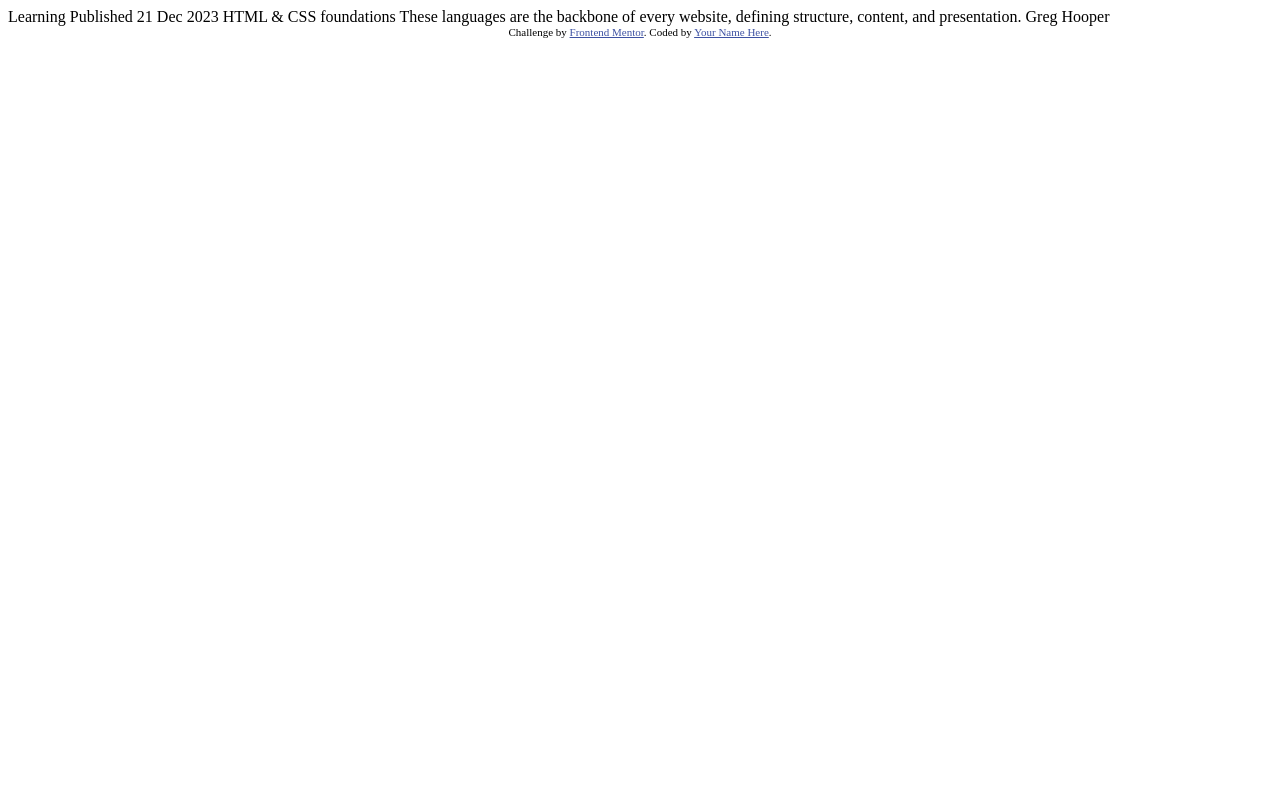
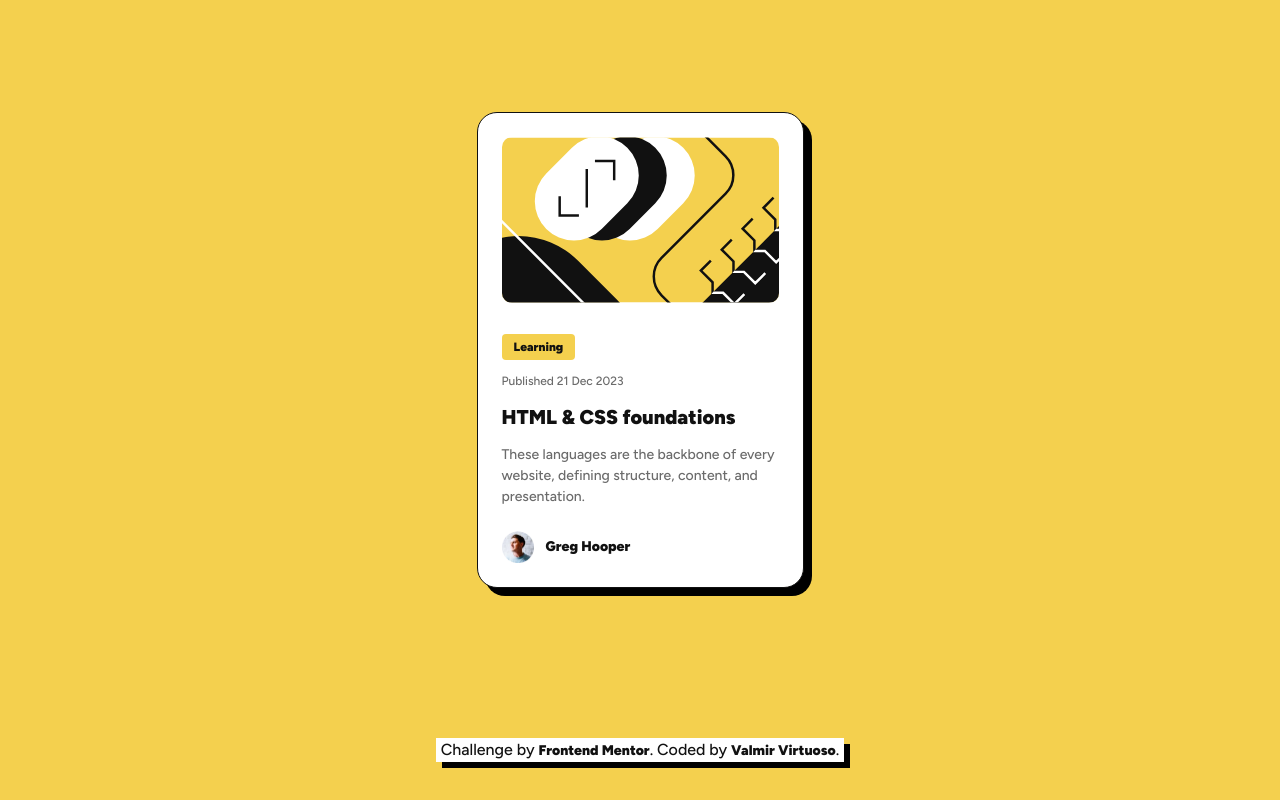
Before and after one commit to valmirvirtuoso/blog-preview-card-main, a plain HTML site: page index.html in a window 1280 px wide. Drawn offline with Linux system fonts and the light colour scheme.

Commit message:
Adiciona estrutura e estilização do projeto

```diff
--- a/index.html
+++ b/index.html
@@ -1,34 +1,52 @@
 <!DOCTYPE html>
-<html lang="en">
+<html lang="pt-BR">
   <head>
-  <meta charset="UTF-8">
-  <meta name="viewport" content="width=device-width, initial-scale=1.0"> <!-- displays site properly based on user's device -->
+    <link rel="preconnect" href="https://fonts.googleapis.com" />
+    <link rel="preconnect" href="https://fonts.gstatic.com" crossorigin />
 
-  <link rel="icon" type="image/png" sizes="32x32" href="./assets/images/favicon-32x32.png">
+    <meta charset="UTF-8" />
+    <meta name="viewport" content="width=device-width, initial-scale=1.0" />
+    <link
+      rel="icon"
+      type="image/png"
+      sizes="32x32"
+      href="./assets/images/favicon-32x32.png"
+    />
 
     <title>Frontend Mentor | Blog preview card</title>
-
-  <!-- Feel free to remove these styles or customise in your own stylesheet 👍 -->
-  <style>
-    .attribution { font-size: 11px; text-align: center; }
-    .attribution a { color: hsl(228, 45%, 44%); }
-  </style>
+    <link
+      href="https://fonts.googleapis.com/css2?family=Figtree:ital,wght@0,300..900;1,300..900&display=swap"
+      rel="stylesheet"
+    />
+    <link rel="stylesheet" href="styles/index.css" />
   </head>
   <body>
+    <div id="page">
+      <div class="card">
+        <img src="assets/images/illustration-article.svg" alt="" />
 
-  Learning
+        <div class="content">
+          <span class="tag">Learning</span>
+          <p class="plubished">Published 21 Dec 2023</p>
+          <h1>HTML & CSS foundations</h1>
+          <p class="description">
+            These languages are the backbone of every website, defining
+            structure, content, and presentation.
+          </p>
+        </div>
 
-  Published 21 Dec 2023
+        <footer>
+          <img src="assets/images/image-avatar.webp" alt="avatar-image" />
+          <span>Greg Hooper</span>
+        </footer>
+      </div>
 
-  HTML & CSS foundations
-
-  These languages are the backbone of every website, defining structure, content, and presentation.
-
-  Greg Hooper
-
-  <div class="attribution">
-    Challenge by <a href="https://www.frontendmentor.io?ref=challenge" target="_blank">Frontend Mentor</a>.
-    Coded by <a href="#">Your Name Here</a>.
+      <footer class="attribution">
+        Challenge by
+        <a href="https://www.frontendmentor.io?ref=challenge" target="_blank"
+          >Frontend Mentor</a
+        >. Coded by <a href="#">Valmir Virtuoso</a>.
+      </footer>
     </div>
   </body>
 </html>
--- /dev/null
+++ b/styles/index.css
@@ -0,0 +1,125 @@
+* {
+  margin: 0;
+  padding: 0;
+  box-sizing: border-box;
+  font: inherit;
+}
+
+:root {
+  --yellow: #f4d04e;
+  --gray-950: #111111;
+  --gray-500: #6b6b6b;
+  --white: #ffffff;
+
+  --ff-base: "Figtree", serif;
+  --text-preset-1: 950 1.5rem/1.5 var(--ff-base);
+  --text-preset-2: 500 1rem/1.5 var(--ff-base);
+  --text-preset-3: 500 0.875rem/1.5 var(--ff-base);
+  --text-preset-3-bold: 950 0.875rem/1.5 var(--ff-base);
+}
+
+html {
+  font: var(--text-preset-2);
+  color: var(--gray-950);
+}
+
+a {
+  text-decoration: none;
+  color: inherit;
+}
+
+img {
+  max-width: 100%;
+  display: inline-block;
+}
+
+#page {
+  height: 100vh;
+  display: grid;
+  grid-template-rows: 1fr 100px;
+  align-items: center;
+  justify-content: center;
+  background-color: var(--yellow);
+}
+
+.card {
+  margin-inline: auto;
+  background-color: var(--white);
+  max-width: 20.4375rem;
+  border-radius: 1.25rem;
+  border: 1px solid var(--gray-950);
+  padding: 1.5rem;
+  box-shadow: 8px 8px 0px #000000;
+
+  & > img {
+    border-radius: 0.625rem;
+    margin-bottom: 1.5rem;
+  }
+
+  & .content {
+    margin-bottom: 1.5rem;
+
+    /* Toda vez que um elemento tiver outro elemento antes dele */
+    & * + * {
+      margin-top: 0.75rem;
+    }
+
+    & span.tag {
+      display: block;
+      width: 73px;
+      height: 26px;
+      padding: 0.25rem 0.75rem;
+      background-color: var(--yellow);
+      font: 950 0.75rem/1.5 var(--ff-base);
+      border-radius: 0.25rem;
+    }
+
+    & p.plubished {
+      font: 500 0.75rem/1.5 var(--ff-base);
+    }
+
+    & h1 {
+      font: 950 1.25rem/1.5 var(--ff-base);
+
+      &:hover {
+        color: var(--yellow);
+        cursor: pointer;
+      }
+    }
+
+    & p {
+      font: var(--text-preset-3);
+      color: var(--gray-500);
+    }
+  }
+
+  footer {
+    display: flex;
+    align-items: center;
+    gap: 0.75rem;
+
+    & img {
+      width: 32px;
+      height: 32px;
+    }
+
+    & span {
+      font: var(--text-preset-3-bold);
+    }
+  }
+}
+
+footer.attribution {
+  padding-inline: 5px;
+  background-color: var(--white);
+  box-shadow: 6px 6px 0px #000000;
+
+  & a {
+    font: var(--text-preset-3-bold);
+
+    &:hover {
+      text-decoration: underline;
+      color: var(--yellow);
+    }
+  }
+}
```
Also changed, not shown: assets/fonts/Figtree-Italic-VariableFont_wght.ttf (deleted), assets/fonts/Figtree-VariableFont_wght.ttf (deleted), assets/fonts/OFL.txt (deleted), assets/fonts/README.txt (deleted), assets/fonts/static/Figtree-ExtraBold.ttf (deleted), assets/fonts/static/Figtree-SemiBold.ttf (deleted), design/active-states.jpg (deleted), design/desktop-design.jpg (deleted), design/mobile-design.jpg (deleted). Lines whose indentation alone changed are shown as unchanged.
